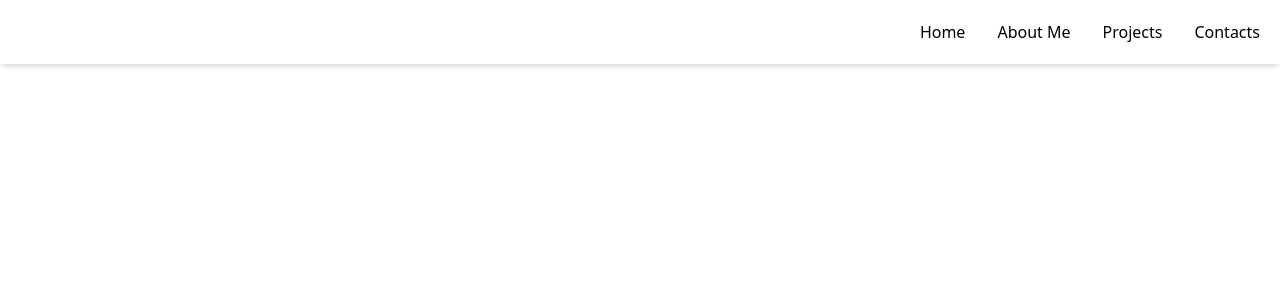
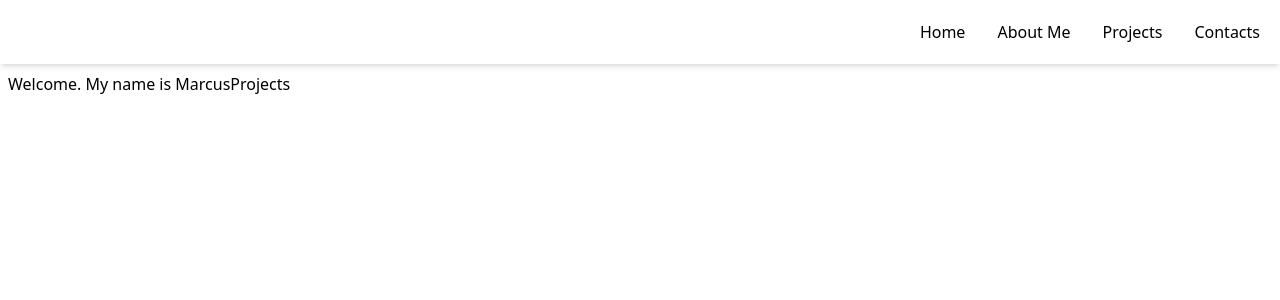
Before and after one commit to marcuswinbush/my-portfolio, a Next.js app: page / in a window 1280 px wide. Shown: the top 300 px of the page. Built offline with nearby package versions, Linux system fonts and the light colour scheme.

Commit message:
creating changes to navbar, implementing main section

```diff
--- /dev/null
+++ b/src/app/Components/Header.tsx
@@ -0,0 +1,33 @@
+
+import '/src/app/globals.css'
+
+const Header = () => {
+    return (
+<nav className=" w-full  p-5 shadow-md bg-white ">
+    <div className=" flex justify-end gap-8">
+    <div>
+      <button className=" cursor-pointer"> Home</button>
+      </div>
+      <div>
+        <button className="cursor-pointer">
+        About Me
+        </button>
+      </div>
+      <div>
+        <button className="cursor-pointer">
+        Projects
+        </button>
+      </div>
+      <div>
+      <button className='cursor-pointer'>
+          Contacts
+        </button>
+      </div>
+    </div>
+
+
+    </nav>
+
+    );
+}
+export default Header;
--- /dev/null
+++ b/src/app/Components/Main.tsx
@@ -0,0 +1,19 @@
+
+
+const Main = () => {
+
+return(
+<div className="flex relative m-2">
+    <h2>
+    Welcome. My name is Marcus
+    </h2>
+    <div>
+        Projects
+    </div>
+
+    </div>
+
+);
+}
+
+export default Main;
--- a/src/app/globals.css
+++ b/src/app/globals.css
@@ -1 +1,6 @@
 @import "tailwindcss";
+
+*{
+    box-sizing: border-box;
+
+}
--- a/src/app/layout.tsx
+++ b/src/app/layout.tsx
@@ -1,6 +1,11 @@
-
+import type { Metadata } from "next";
 import "./globals.css";
 
+
+export const metadata: Metadata = {
+  title: "Portfolio",
+  description: "Generated by create next app",
+};
 
 export default function RootLayout({
   children,
--- a/src/app/page.tsx
+++ b/src/app/page.tsx
@@ -1,31 +1,14 @@
+import Header from "./Components/Header";
+import Main from "./Components/Main";
 
-
-export default function Header() {
+export default function Home() {
   return (
 
-   <nav className=" w-full p-5 shadow-md bg-white">
-    <div className=" flex justify-end gap-8">
-    <div>
-      <button className=" cursor-pointer"> Home</button>
-      </div>
-      <div>
-        <button className="cursor-pointer">
-        About Me
-        </button>
-      </div>
-      <div>
-        <button className="cursor-pointer">
-        Projects
-        </button>
-      </div>
-      <div>
-      <button className='cursor-pointer'>
-          Contacts
-        </button>
-      </div>
-    </div>
+   <section className="overflow-hidden">
 
-    </nav>
+    <Header/>
+    <Main/>
+   </section>
 
 
   );
```
